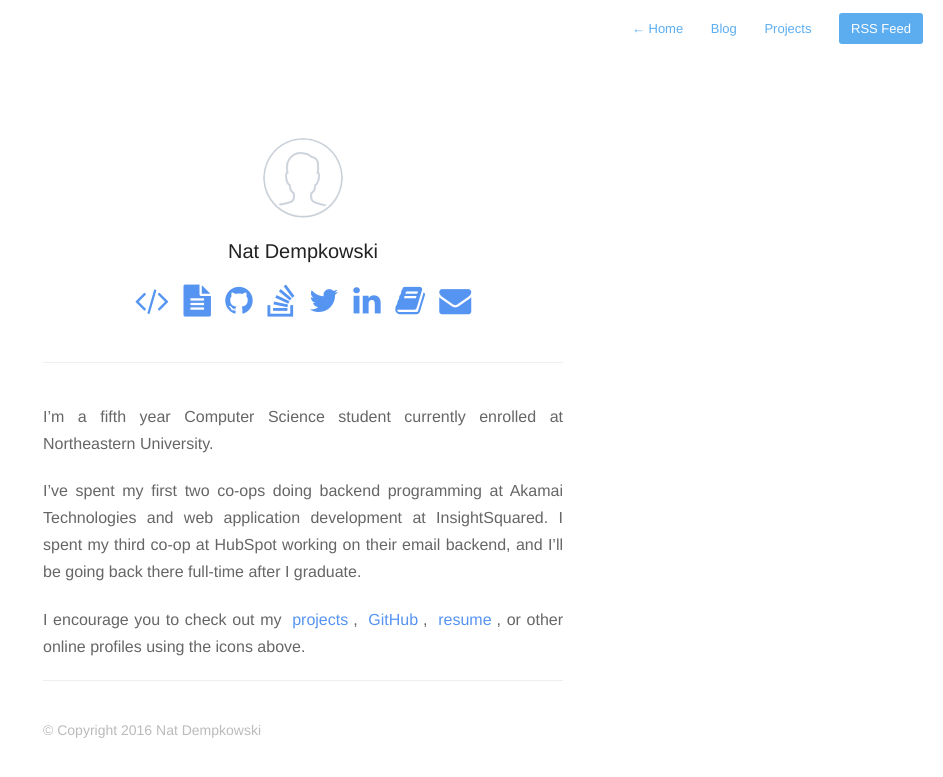
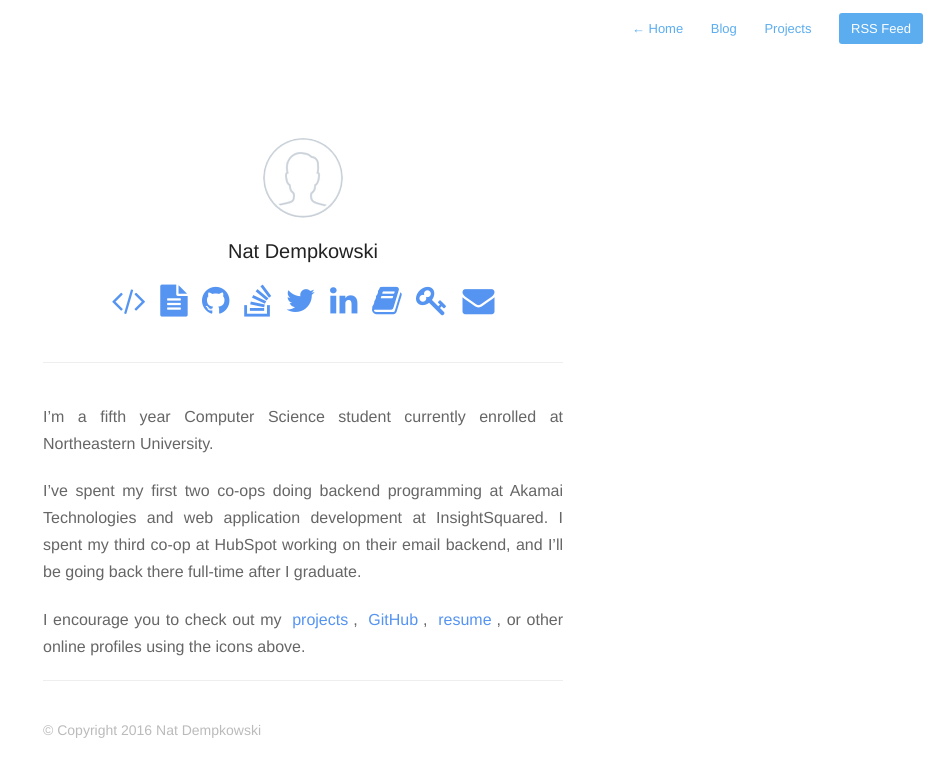
Before and after one commit to natdempk/natdempk.github.io, a Jekyll site: the page built from index.md, in a window 1280 px wide. Shown: the top 777 px of the page, without its empty margins (337-1280 px from the left). Built offline with Jekyll 4.4.1, drawn with Linux system fonts in a browser that asks for light colours; nearby versions of some CDN libraries.

Commit message:
Add Keybase profile link

```diff
--- a/_includes/profile.html
+++ b/_includes/profile.html
@@ -15,6 +15,7 @@
                 <a title="Twitter" href="https://twitter.com/natdempk" ><i class="fa fa-twitter fa-2x"></i></a>
                 <a title="LinkedIn" href="https://www.linkedin.com/pub/nathaniel-dempkowski/66/551/b52" ><i class="fa fa-linkedin fa-2x"></i></a>
                 <a title="Goodreads" href="https://www.goodreads.com/natdempk" ><i class="fa fa-book fa-2x"></i></a>
+                <a title="Keybase" href="https://keybase.io/natdempk" ><i class="fa fa-key fa-2x"></i></a>
                 <a title="Email" href="mailto:natdempk@gmail.com" ><i class="fa fa-envelope fa-2x"></i></a>
             </div>
         </header>
```
